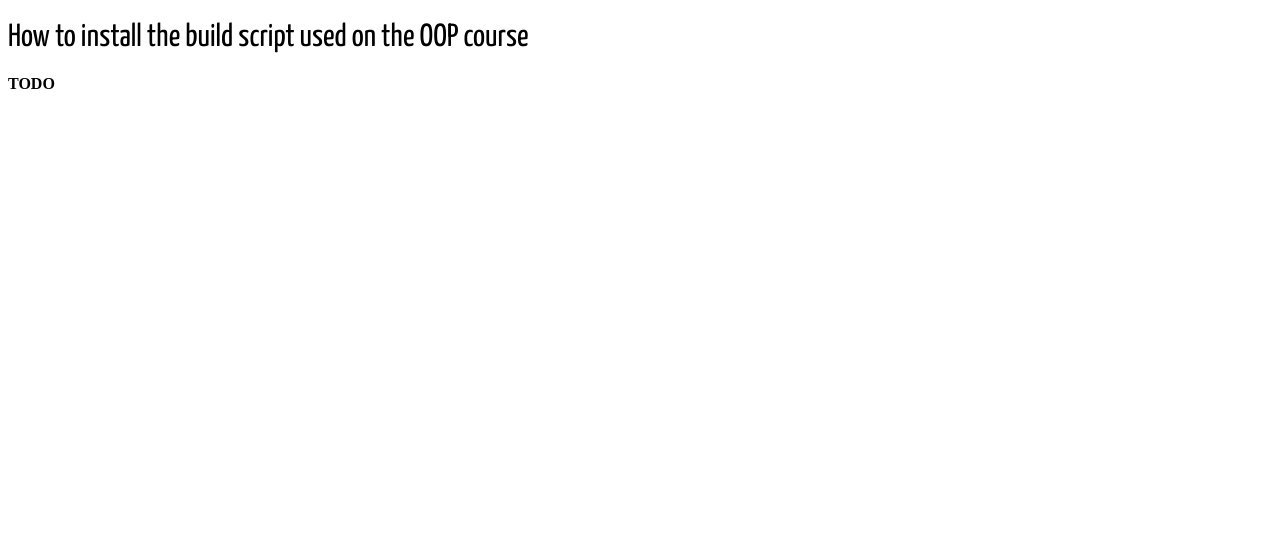
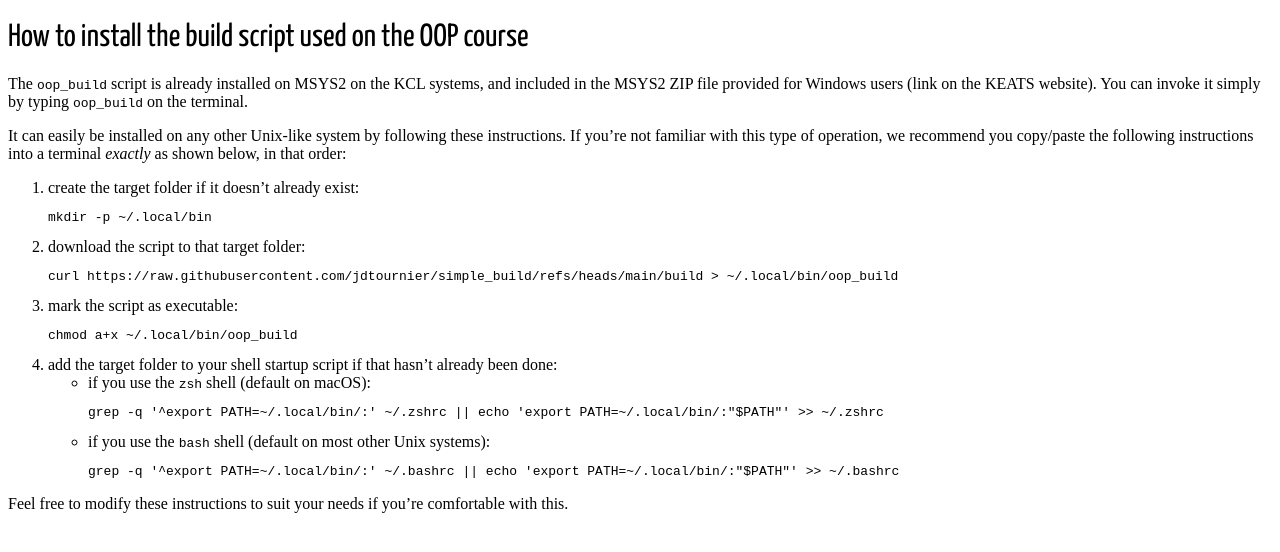
Before and after one commit to KCL-BMEIS/OOP, a Jekyll site: the page built from install_build_script.md, in a window 1280 px wide. Shown: the top 552 px of the page. Built offline with Jekyll 4.4.1, drawn with Linux system fonts in a browser that asks for light colours; some web fonts are replaced; our own code applies the rules of GitHub Pages for plain Markdown files.

Commit message:
Add instructions to install the oop_build script

````diff
--- a/install_build_script.md
+++ b/install_build_script.md
@@ -1,8 +1,35 @@
----
-layout: default
-title: Install build script - Object-Oriented Programming (5CCYB041)
----
-
 # How to install the build script used on the OOP course
 
-**TODO**
+The `oop_build` script is already installed on MSYS2 on the KCL systems, and
+included in the MSYS2 ZIP file provided for Windows users (link on the KEATS
+website). You can invoke it simply by typing `oop_build` on the terminal.
+
+It can easily be installed on any other Unix-like system by following these
+instructions. If you're not familiar with this type of operation, we recommend
+you copy/paste the following instructions into a terminal *exactly* as shown
+below, in that order:
+
+1. create the target folder if it doesn't already exist:
+   ```
+   mkdir -p ~/.local/bin
+   ```
+2. download the script to that target folder:
+   ```
+   curl https://raw.githubusercontent.com/jdtournier/simple_build/refs/heads/main/build > ~/.local/bin/oop_build
+   ```
+3. mark the script as executable:
+   ```
+   chmod a+x ~/.local/bin/oop_build
+   ```
+4. add the target folder to your shell startup script if that hasn't already
+   been done:
+   - if you use the `zsh` shell (default on macOS):
+     ```
+     grep -q '^export PATH=~/.local/bin/:' ~/.zshrc || echo 'export PATH=~/.local/bin/:"$PATH"' >> ~/.zshrc
+     ```
+   - if you use the `bash` shell (default on most other Unix systems):
+     ```
+     grep -q '^export PATH=~/.local/bin/:' ~/.bashrc || echo 'export PATH=~/.local/bin/:"$PATH"' >> ~/.bashrc
+     ```
+
+Feel free to modify these instructions to suit your needs if you're comfortable with this.
````
